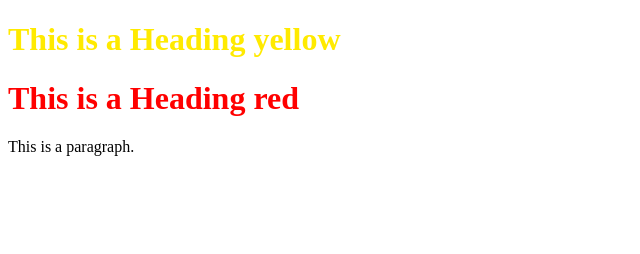
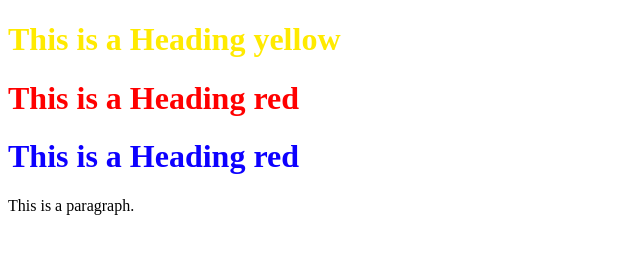
Before and after one commit to mostafa-ghiyasv/branches, a plain HTML site: page Index.html in a window 1280 px wide. Shown: the whole page, without its empty margins (0-640 px from the left). Drawn offline with Linux system fonts and the light colour scheme.

Commit message:
commit locally

```diff
--- a/Index.html
+++ b/Index.html
@@ -9,6 +9,8 @@
 
         <h1 style="color:rgb(255, 0, 0);">This is a Heading red</h1>
 
+        <h1 style="color:rgb(13, 0, 255);">This is a Heading red</h1>
+
         <p>This is a paragraph.</p>
 
     </body>
```
